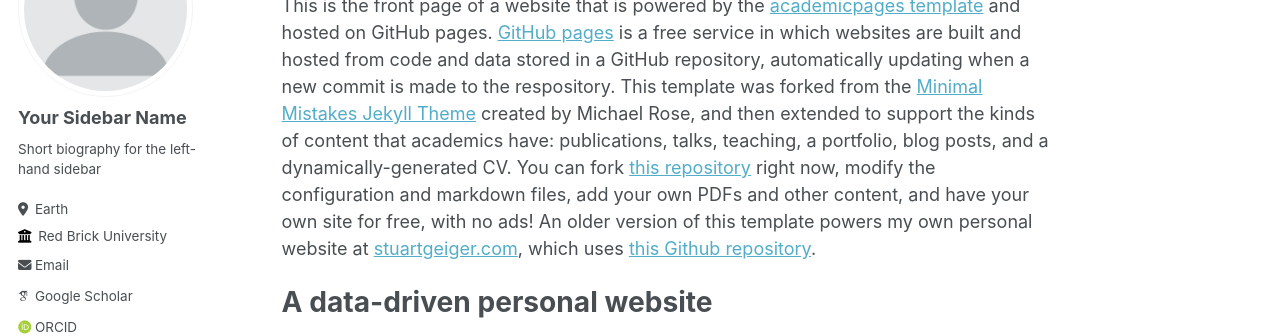
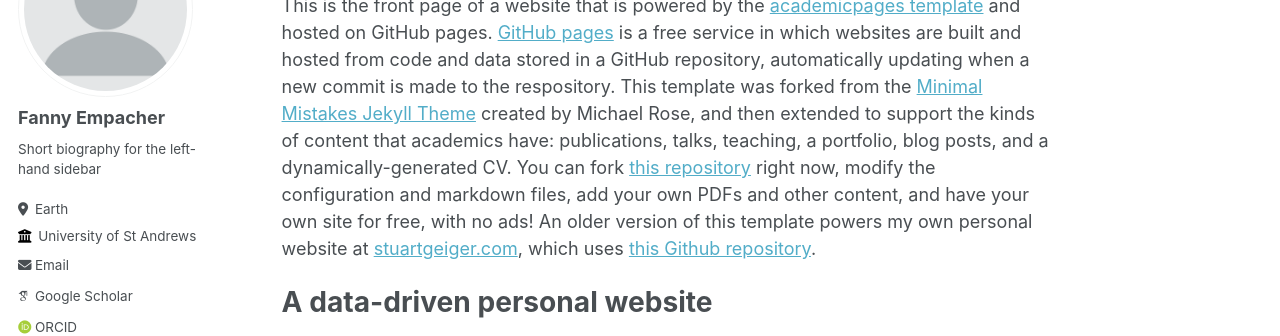
Before and after one commit to fempacher/fempacher.github.io, a Jekyll site: the page built from _pages/about.md, in a window 1280 px wide. Shown: the part 196-532 px from the top of the page. Built offline with Jekyll 4.4.1, drawn with Linux system fonts in a browser that asks for light colours; some web fonts are replaced.

Commit message:
Update _config.yml

```diff
--- a/_config.yml
+++ b/_config.yml
@@ -22,11 +22,11 @@ repository               : "academicpages/academicpages.github.io"
 author:
   # Biographic information
   avatar           : "profile.png"
-  name             : "Your Sidebar Name"
+  name             : "Fanny Empacher"
   pronouns         : # example: "she/her"
   bio              : "Short biography for the left-hand sidebar"
   location         : "Earth"
-  employer         : "Red Brick University"
+  employer         : "University of St Andrews"
   uri              : # URL
   email            : "none@example.org"
 
```
